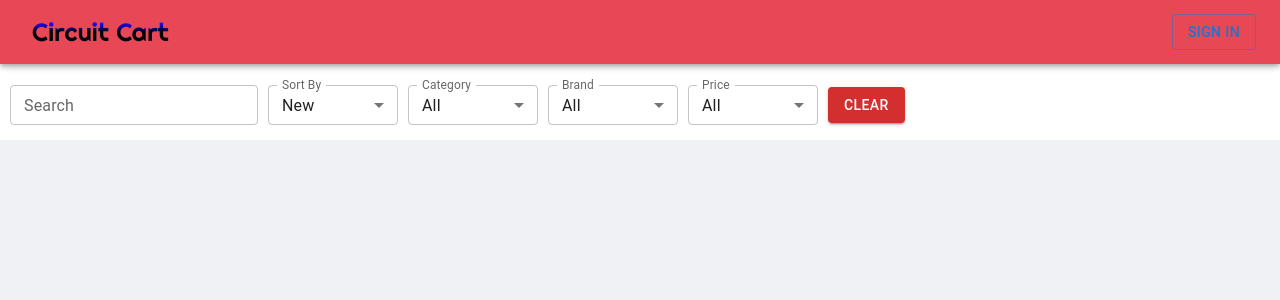
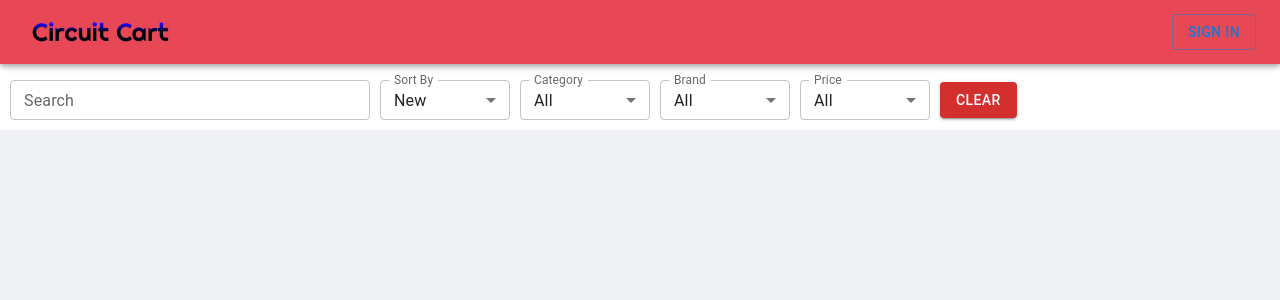
Before and after one commit to naseefmw/ecommerceApp, a React (Vite) app in the folder frontend/: page / in a window 1280 px wide. Shown: the top 300 px of the page. Built offline with nearby package versions, Linux system fonts and the light colour scheme; no server answers.

Commit message:
filter bar styling done

```diff
--- a/frontend/src/components/HomePage/FilterBar.jsx
+++ b/frontend/src/components/HomePage/FilterBar.jsx
@@ -52,6 +52,7 @@ const FilterBar = () => {
         label="Search"
         value={searchFilter}
         onChange={handleSearch}
+        sx={{ width: 360 }}
       ></TextField>
       <FormControl size="small" sx={{ width: width }}>
         <InputLabel>Sort By</InputLabel>
--- a/frontend/src/components/style.css
+++ b/frontend/src/components/style.css
@@ -28,11 +28,12 @@ body {
   background-color: white;
   padding: 10px;
   padding-top: 80px;
-  height: 50px;
+  height: auto;
   display: flex;
   flex-wrap: wrap;
   flex-direction: row;
   align-items: center;
+
   gap: 10px;
 }
 
```
